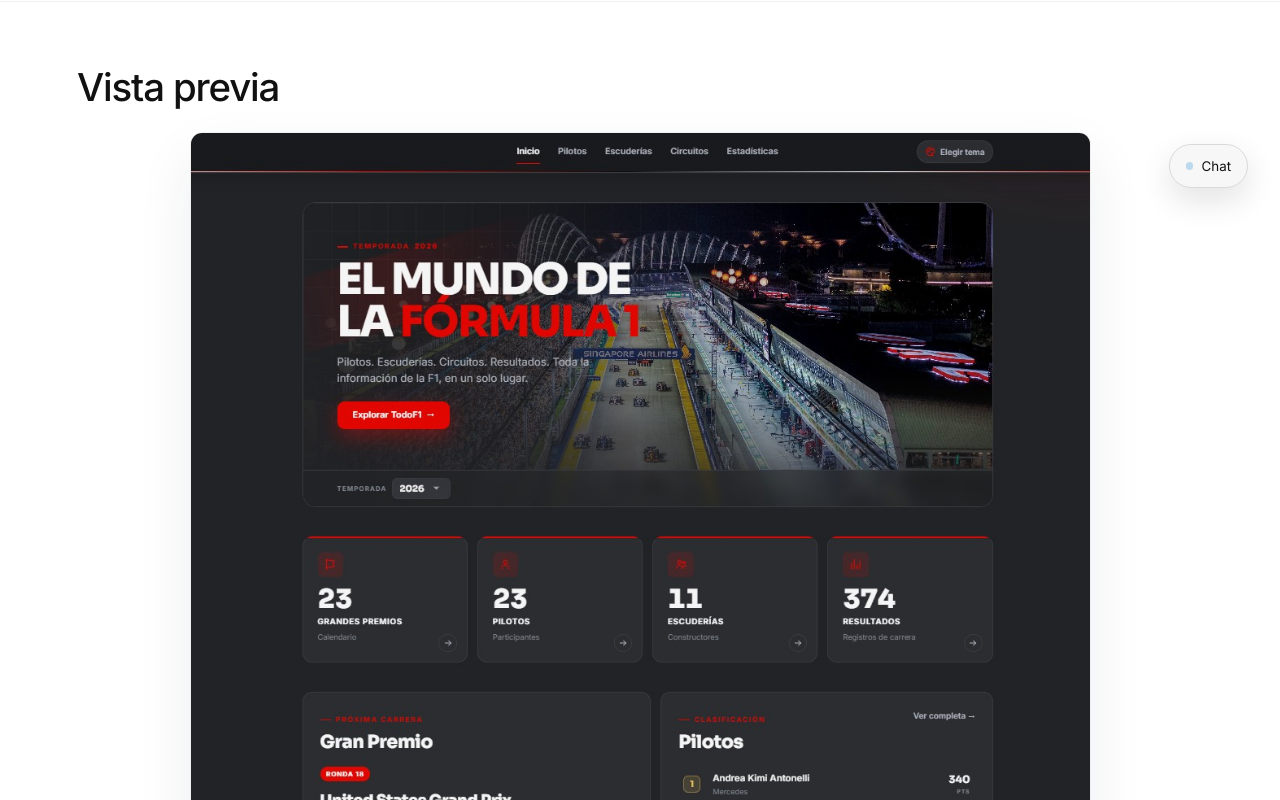
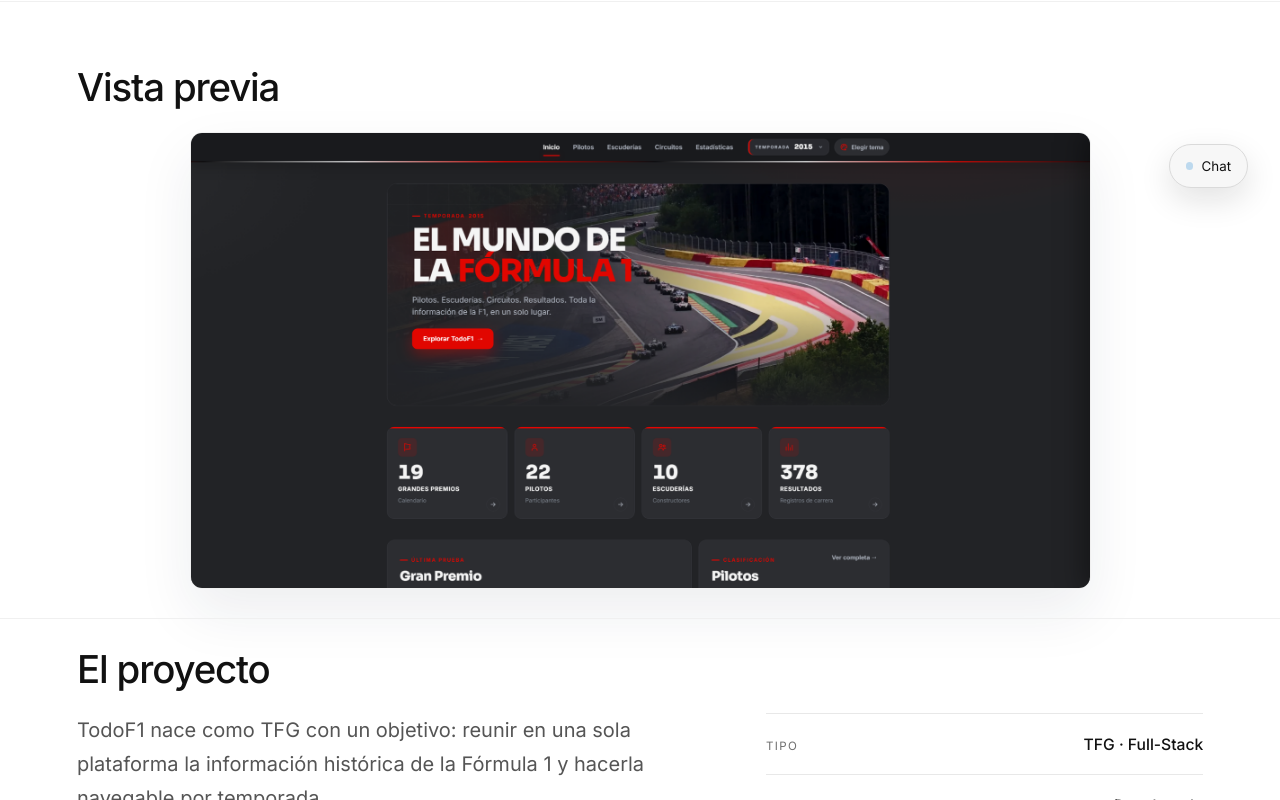
Before and after one commit to Daniel-Zarco/Portfolio, a React (Vite) app: page /proyectos/todof1 in a window 1280 px wide. Shown: the part 580-1380 px from the top of the page. Built offline with nearby package versions, Linux system fonts and the light colour scheme.

Commit message:
TodoF1: nueva captura de vista previa

```diff
--- a/src/pages/TodoF1CaseStudy.jsx
+++ b/src/pages/TodoF1CaseStudy.jsx
@@ -385,7 +385,7 @@
           </h2>
           <div data-reveal>
             <ProjectPicture
-              desktop={`${TODOF1_SHOTS}/VistaPreviaPc.jpg`}
+              desktop={`${TODOF1_SHOTS}/VistaPreviaPc.png`}
               mobile={`${TODOF1_SHOTS}/VistaPreviaMv.png`}
               alt="Captura de la aplicación TodoF1"
               label="Vista previa"
```
Also changed, not shown: public/project-previews/todof1/VistaPreviaPc.jpg (deleted), public/project-previews/todof1/VistaPreviaPc.png (added).
